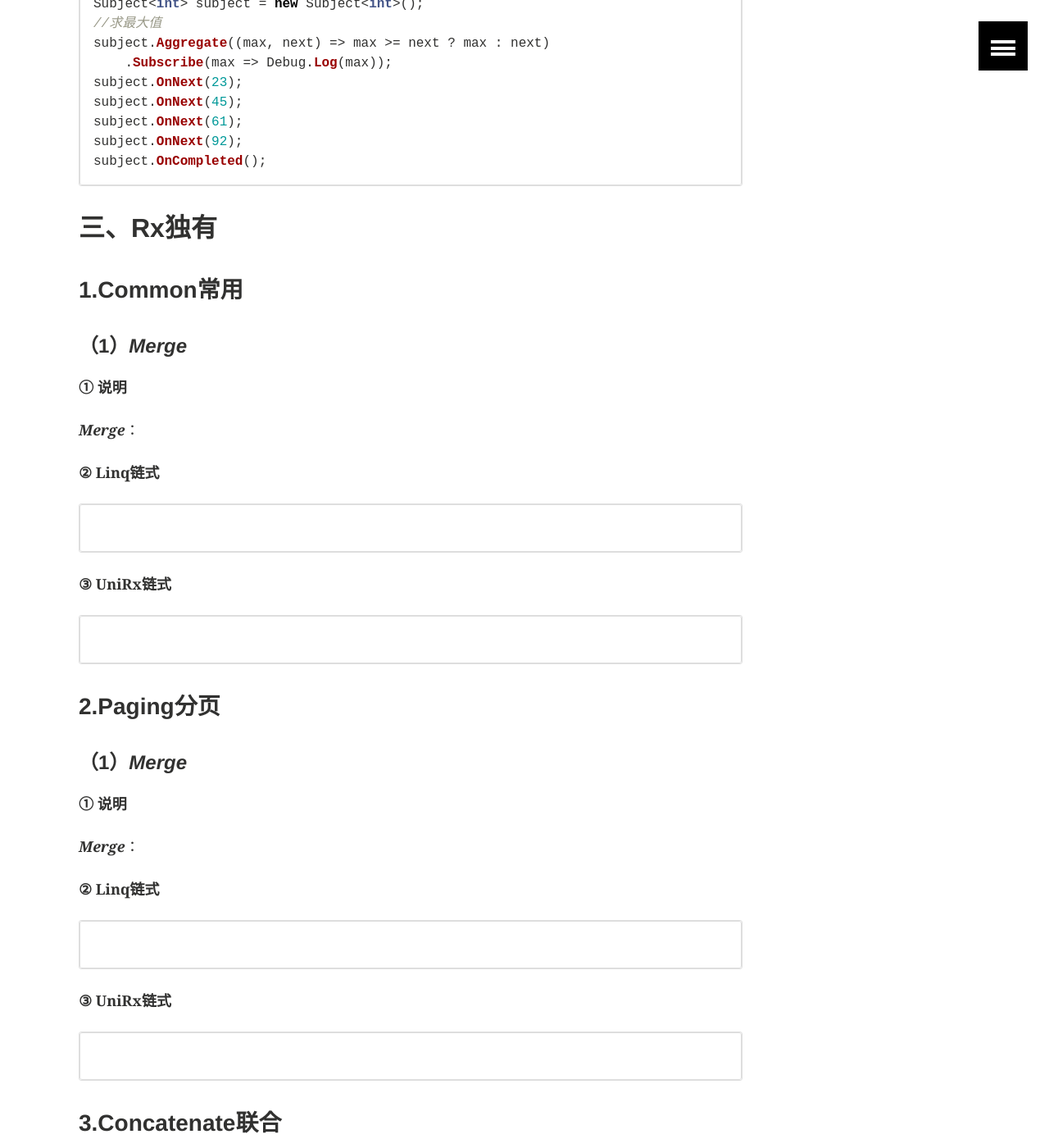
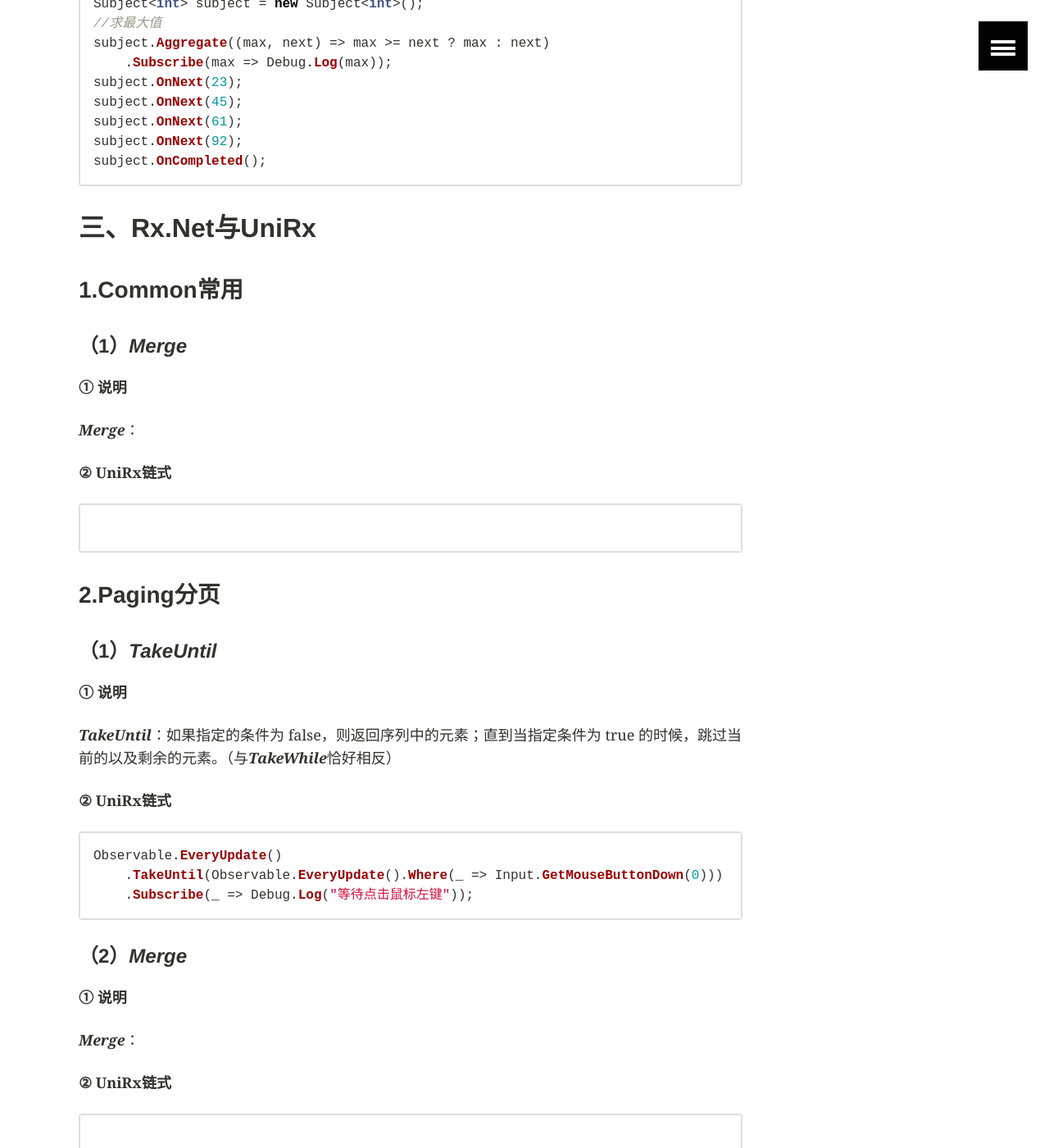
Before and after one commit to HuskyTGame/HuskyTGame.github.io, a Jekyll site: the page built from _posts/framework/2019-12-24-UniRx学习笔记_中.md, in a window 1280 px wide and 1400 px high, scrolled down 25616 px. Shown: the whole window at 82% size. Built offline with Jekyll 4.4.1, drawn with Linux system fonts in a browser that asks for light colours; some of the changed text lies outside the part shown.

Commit message:
Update 2019-12-24-UniRx学习笔记_中.md

`````diff
--- a/_posts/framework/2019-12-24-UniRx学习笔记_中.md
+++ b/_posts/framework/2019-12-24-UniRx学习笔记_中.md
@@ -529,7 +529,7 @@
 
 **① 说明**
 
-***TakeWhile***：如果指定的条件为 true，则返回序列中的元素；直到当指定条件为false的时候，跳过当前的以及剩余的元素。
+***TakeWhile***：如果指定的条件为 true，则返回序列中的元素；直到当指定条件为 false 的时候，跳过当前的以及剩余的元素。
 
 **② Linq链式**
 
@@ -965,7 +965,7 @@
 subject.OnCompleted();
 ````
 
-## 三、Rx独有
+## 三、Rx.Net与UniRx
 
 ### 1.**Common**常用
 
@@ -975,13 +975,7 @@
 
 ***Merge***：
 
-**② Linq链式**
-
-````csharp
-
-````
-
-**③ UniRx链式**
+**② UniRx链式**
 
 ````csharp
 
@@ -991,23 +985,33 @@
 
 ### 2.**Paging**分页
 
-#### （1）***Merge***
+#### （1）***TakeUntil***
+
+**① 说明**
+
+***TakeUntil***：如果指定的条件为 false，则返回序列中的元素；直到当指定条件为 true 的时候，跳过当前的以及剩余的元素。（与***TakeWhile***恰好相反）
+
+**② UniRx链式**
+
+````csharp
+Observable.EveryUpdate()
+    .TakeUntil(Observable.EveryUpdate().Where(_ => Input.GetMouseButtonDown(0)))
+    .Subscribe(_ => Debug.Log("等待点击鼠标左键"));
+````
+
+#### （2）***Merge***
 
 **① 说明**
 
 ***Merge***：
 
-**② Linq链式**
+**② UniRx链式**
 
 ````csharp
 
 ````
 
-**③ UniRx链式**
 
-````csharp
-
-````
 
 
 
@@ -1019,13 +1023,7 @@
 
 ***Merge***：
 
-**② Linq链式**
-
-````csharp
-
-````
-
-**③ UniRx链式**
+**② UniRx链式**
 
 ````csharp
 
@@ -1041,13 +1039,7 @@
 
 ***Merge***：
 
-**② Linq链式**
-
-````csharp
-
-````
-
-**③ UniRx链式**
+**② UniRx链式**
 
 ````csharp
 
@@ -1063,13 +1055,7 @@
 
 ***Merge***：
 
-**② Linq链式**
-
-````csharp
-
-````
-
-**③ UniRx链式**
+**② UniRx链式**
 
 ````csharp
 
@@ -1085,13 +1071,7 @@
 
 ***Merge***：
 
-**② Linq链式**
-
-````csharp
-
-````
-
-**③ UniRx链式**
+**② UniRx链式**
 
 ````csharp
 
@@ -1109,13 +1089,7 @@
 
 ***Timer***：
 
-**② Linq链式**
-
-````csharp
-
-````
-
-**③ UniRx链式**
+**② UniRx链式**
 
 ````csharp
 
@@ -1125,18 +1099,14 @@
 
 **① 说明**
 
-***Interval***：
+***Interval***：时间间隔。每间隔一定时间发射一个事件。
 
-**② Linq链式**
+**② UniRx链式**
 
 ````csharp
-
-````
-
-**③ UniRx链式**
-
-````csharp
-
+//每隔1秒打印一次当前时间
+Observable.Interval(TimeSpan.FromSeconds(1.0f))
+    .Subscribe(_ => Debug.Log(Time.time));
 ````
 
 
@@ -1153,14 +1123,8 @@
 
 ***Merge***：
 
-**② Linq链式**
+**② UniRx链式**
 
 ````csharp
 
 ````
-
-**③ UniRx链式**
-
-````csharp
-
-````
`````
